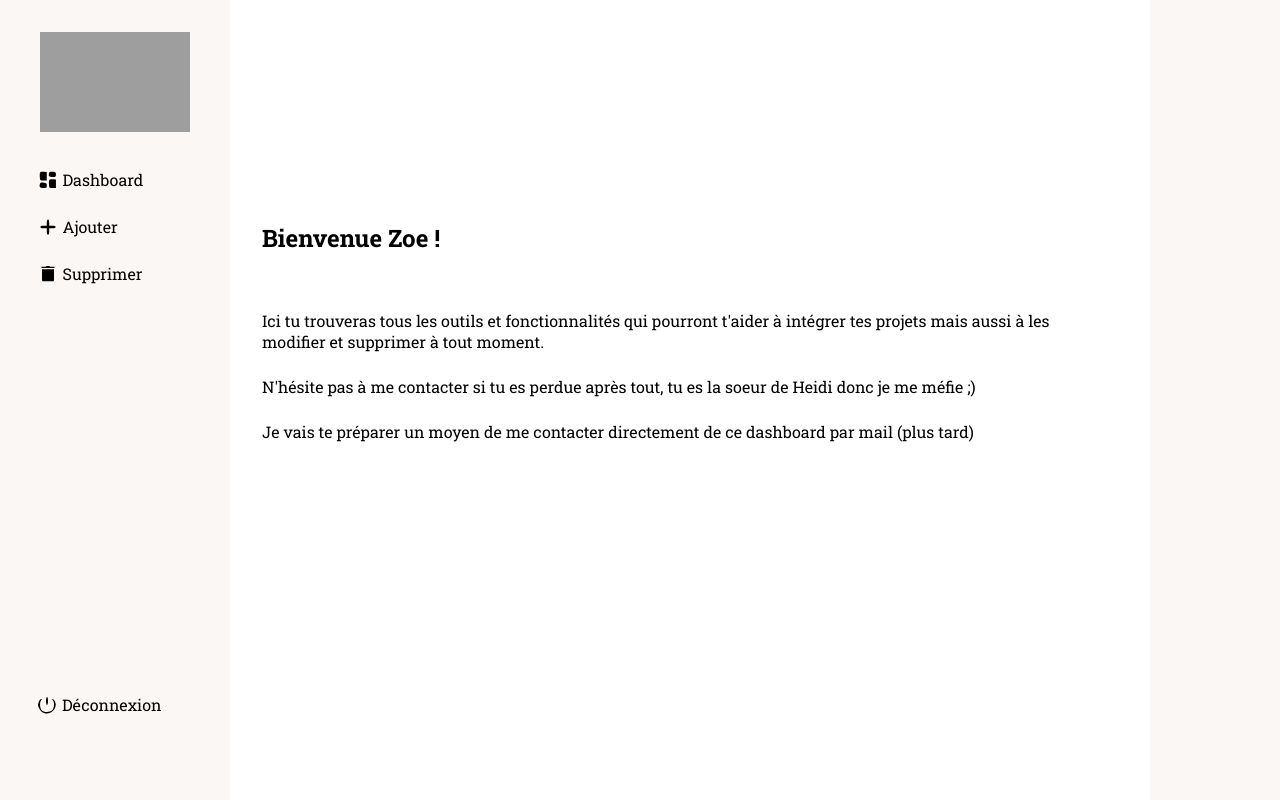
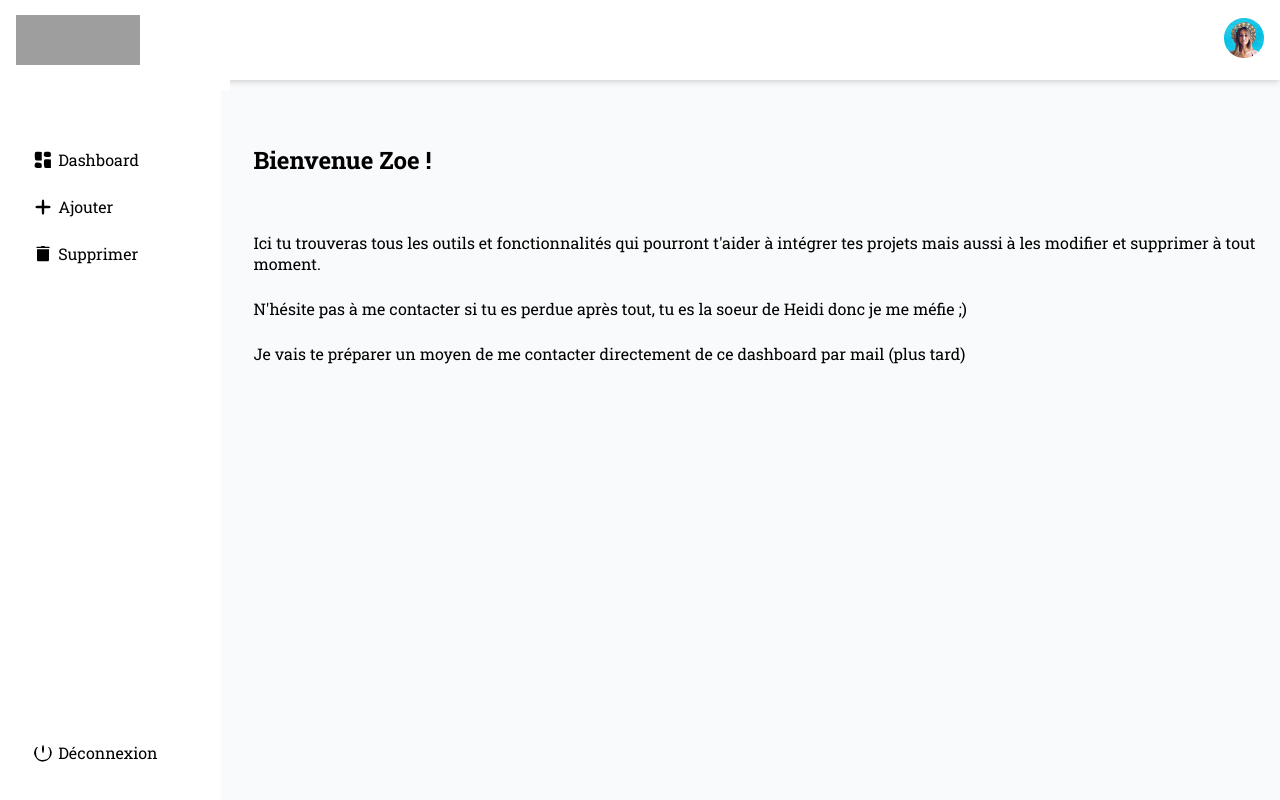
Before and after one commit to Menztel/Zoom-production, a PHP site: page /admin_page.php in a window 1280 px wide. Run offline with PHP 8.4, Linux system fonts and the light colour scheme; data that the repository does not hold is empty; style sheets or scripts are compiled from the project's sources; some libraries are stand-ins or nearby versions; grey boxes are pictures that could not be loaded.

Commit message:
Css modif for dashboard

```diff
--- a/admin_page.php
+++ b/admin_page.php
@@ -14,8 +14,22 @@
 
         <div id="dashboard">
 
-            <div id="left-container">
+            <div id="top-container">
+
+                <div id="logo-dashboard">
                     <img src="logo_zoom.svg" alt="logo Zoom">
+                </div>
+
+                <div id="profil-container">
+                    <img src="assets/avatar.png" alt="profil picture">
+                </div>
+
+            </div>
+
+            <div id="menu-container">
+
+                <aside id="left-container">
+
 
 
                     <div id="menu">
@@ -54,10 +68,8 @@
                         Déconnexion
                     </a>
 
-            </div>
+                </aside>
 
-
-            <div id="main-container">
 
                 <div id="main-text">
                     <h2>Bienvenue Zoe !</h2>
@@ -65,6 +77,8 @@
                     <p>N'hésite pas à me contacter si tu es perdue après tout, tu es la soeur de Heidi donc je me méfie ;)</p>
                     <p>Je vais te préparer un moyen de me contacter directement de ce dashboard par mail (plus tard)</p>
                 </div>
+
+                <div id="add-container">
 
                     <div id="project">
 
@@ -125,9 +139,8 @@
 
                     </div>
 
-                <div id="modif-container">
+                </div>
 
-                </div>
 
                 <div id="delete">
 
@@ -204,8 +217,8 @@
 
                 </div>
 
+            </div>
 
-            </div>
 
 
         </div>
--- a/css/style.scss
+++ b/css/style.scss
@@ -936,10 +936,60 @@
     width: 100%;
     min-height: 100vh;
     display: flex;
+    flex-direction: column;
     font-family: "Roboto Slab";
-    background-color: #FBF7F4;
+    background-color: #fff;
   }
 
+  /*  TOP CONTAINER  */
+
+  #top-container
+  {
+    position: relative;
+    width: 100%;
+    height: 80px;
+    padding: 1rem;
+    padding-left: 0;
+    display: flex;
+    justify-content: space-between;
+    align-items: center;
+    box-shadow: rgba(0, 0, 0, 0.1) 0px 4px 6px -1px, rgba(0, 0, 0, 0.06) 0px 2px 4px -1px;
+  }
+
+  #logo-dashboard
+  {
+    width: 230px;
+    height: 100px;
+    display: flex;
+    align-items: center;
+    background-color: #fff;
+  }
+
+  #logo-dashboard > img
+  {
+    width: 140px;
+    height: 50px;
+    padding-left: 1rem;
+  }
+
+  #profil-container
+  {
+
+  }
+
+  #profil-container > img
+  {
+    width: 40px;
+    height: 40px;
+  }
+  /*  DASHBOARD CONTAINER */
+
+  #menu-container
+  {
+    width: 100%;
+    height: calc(100vh - 80px);
+    display: flex;
+  }
 
   /*  LEFT CONTAINER  */
 
@@ -949,24 +999,18 @@
     padding: 2rem 1rem;
     display: flex;
     flex-direction: column;
+    justify-content: space-between;
     align-items: center;
     gap: 2rem;
   }
 
-  #left-container > img
-  {
-    width: 150px;
-    height: 100px;
-  }
 
    /*  LOG OUT */
 
   #left-container > a
   {
+    width: 165px;
     padding: 5px;
-    position: absolute;
-    left: 32px;
-    bottom: 10%;
     display: flex;
     align-items: center;
     gap: 5px;
@@ -993,6 +1037,7 @@
 
   #menu
   {
+    padding-top: 2rem;
     display: flex;
     flex-direction: column;
     gap: 1rem;
@@ -1010,12 +1055,14 @@
     font-family: "Roboto Slab";
     font-size: 1em;
     border: none;
-    background-color: #FBF7F4;
+    background-color: #fff;
 
   }
+
   .link:hover
   {
-    background-color: #EEE6E3;
+    cursor: pointer;
+    transform: scale(1.2);
   }
 
   .link > img
@@ -1054,7 +1101,7 @@
     font-family: "Roboto Slab";
     font-size: 1em;
     border: none;
-    background-color: #FBF7F4;
+    background-color: #fff;
   }
 
 
@@ -1102,30 +1149,17 @@
 
 
 
-  /*  MAIN CONTAINER  */
-
-  #main-container
-  {
-    width: calc(100% - 360px);
-    padding: 2rem;
-    display: flex;
-    justify-content: center;
-    align-items: center;
-    gap: 4rem;
-    font-family: "Roboto Slab";
-    background-color: #fff;
-  }
-
 
   /*  MAIN TEXT*/
 
   #main-text
   {
-    margin-bottom: 5rem;
-    padding-bottom: 3.5rem;
+    padding-top: 4rem;
+    padding-left: 2rem;
     display: flex;
     flex-direction: column;
     gap: 1.5rem;
+    background-color: #f9fafb;
   }
 
   #main-text h2
@@ -1135,6 +1169,19 @@
 
 
 
+ /* ADD CONTAINER */
+
+
+ #add-container
+ {
+  width: 100%;
+  padding-top: 4rem;
+  display: none;
+  justify-content: center;
+  gap: 100px;
+  background-color: #f9fafb;
+ }
+
   /*  PROJECT */
 
   #project
@@ -1142,7 +1189,7 @@
     width: 250px;
     height: 300px;
     padding: 1rem;
-    display: none;
+    display: flex;
     flex-direction: column;
     align-items: center;
     gap: 1.5rem;
@@ -1187,8 +1234,9 @@
 
   #annexe
   {
+    height: 400px;
     padding: 1rem;
-    display: none;
+    display: flex;
     flex-direction: column;
     gap: 1.5rem;
     border: 1px solid;
@@ -1215,24 +1263,22 @@
 
   #delete
   {
+    width: 100%;
+    padding-top: 4rem;
     display: none;
     flex-direction: column;
     align-items: center;
     gap: 2.5rem;
+    background-color: #f9fafb;
   }
 
   #delete > h2
   {
-    padding-bottom: 5px;
-    position: absolute;
-    top: 10%;
     border-bottom: 3px solid;
   }
 
   #delete-container
   {
-    position: absolute;
-    top: 22%;
     display: grid;
     grid-template-columns: repeat(3, 12rem);
     grid-auto-rows: 12rem;
@@ -1244,8 +1290,8 @@
   #popup
   {
     position: absolute;
-    width: calc(100% - 360px);
-    height: 100vh;
+    width: calc(100% - 230px);
+    min-height: calc(100vh - 90px - 4rem);
     padding-top: 2rem;
     display: flex;
     flex-direction: column;
@@ -1262,44 +1308,53 @@
     flex-direction: column;
     justify-content: space-between;
     align-items: center;
-    gap: 0.5rem;
     background-color: #fff;
+    border-radius: 8px;
+  }
+
+  #text-container
+  {
+    width: 100%;
+    padding: 0 1rem;
+    display: flex;
+    flex-direction: column;
+    align-items: center;
+    gap: 4rem;
+    font-family: "Roboto Slab";
   }
 
   #header-text
   {
-    width: 100%;
-    padding: 1rem;
-    text-align: center;
-    font-family: "Roboto Slab";
     font-size: 1.5rem;
-    color: #fff;
-    background-color: #000;
   }
 
   #text-information
   {
-    font-family: "Roboto Slab";
+    font-family: "Roboto Regular";
     font-size: 1.2rem
   }
 
   #button-div
   {
     width: 100%;
-    padding: 0.7rem;
+    padding: 0.7rem 1rem;
     display: flex;
-    justify-content: space-between;
-    gap: 2rem;
-    background-color: #000;
+    justify-content: flex-end;
+    gap: 1.5rem;
   }
 
   #button-div > button
   {
     width: 80px;
     height: 30px;
-    font-family: "Roboto Slab";
+    padding: 1rem;
+    display: flex;
+    justify-content: center;
+    align-items: center;
+    font-family: "Roboto Regular";
     font-size: 14px;
     cursor: pointer;
+    border-radius: 8px;
   }
 
   #button-div > button:hover
```
Also changed, not shown: js/script.js (+21 -20 lines), images/photographie/img-1674933617.jpg (added). Lines whose indentation alone changed are shown as unchanged.
